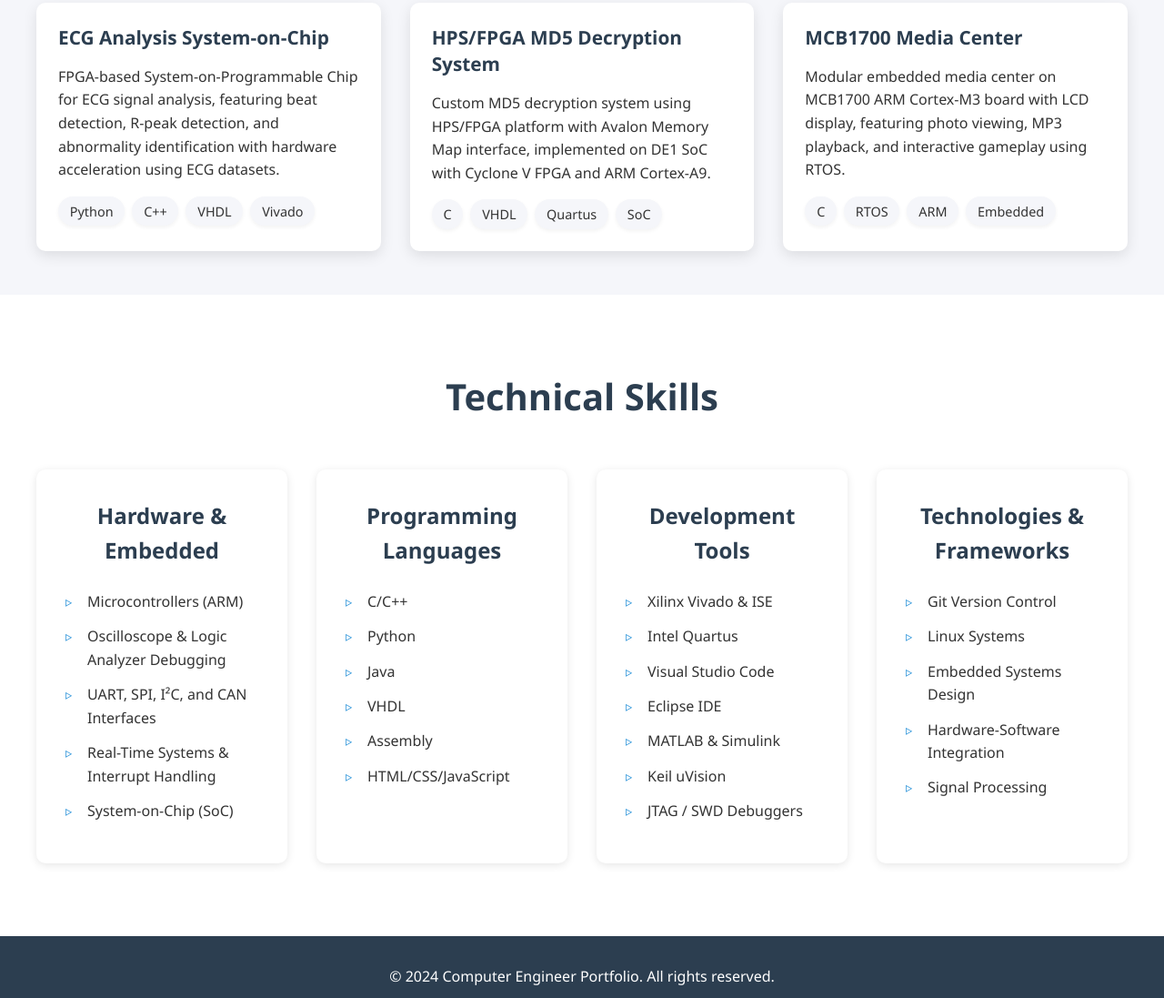
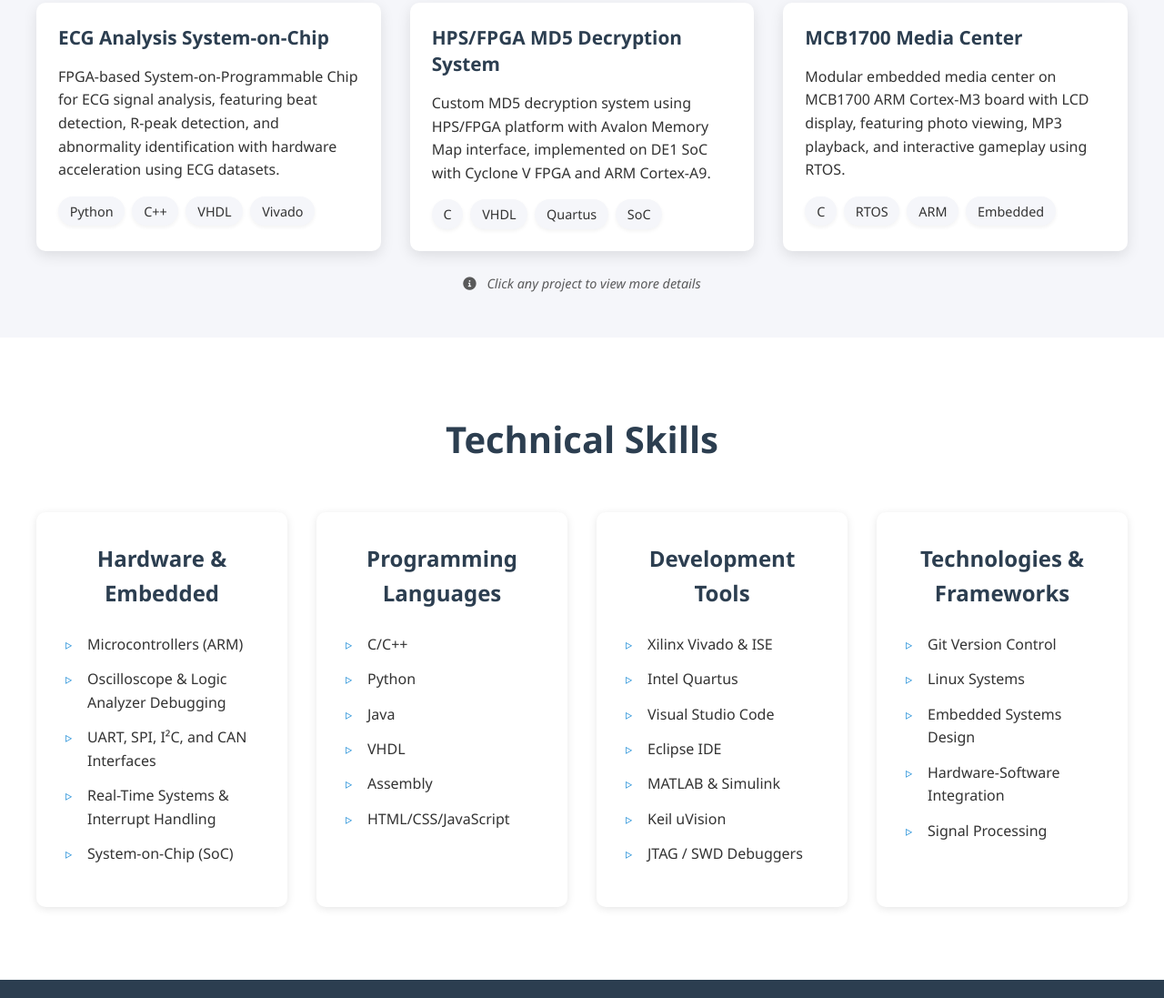
Before and after one commit to PoisonousMarkers/PoisonousMarkers.github.io, a plain HTML site: page index.html in a window 1280 px wide. Shown: the part 1492-2589 px from the top of the page at 91% size. Drawn offline with Linux system fonts and the light colour scheme.

Commit message:
Added view more hint

```diff
--- a/index.html
+++ b/index.html
@@ -137,6 +137,7 @@
                 </div>
             </div>
         </div>
+        <p class="view-more-hint"><i class="fas fa-info-circle"></i> Click any project to view more details</p>
     </section>
 
     <!-- Project Modal -->
--- a/styles.css
+++ b/styles.css
@@ -986,3 +986,17 @@ section {
         justify-content: space-between;
     }
 }
+
+.view-more-hint {
+    text-align: center;
+    color: var(--text-secondary);
+    font-size: 0.9rem;
+    margin-top: 1.5rem;
+    opacity: 0.8;
+    font-style: italic;
+}
+
+.view-more-hint i {
+    margin-right: 0.5rem;
+    font-size: 0.9rem;
+}
```
